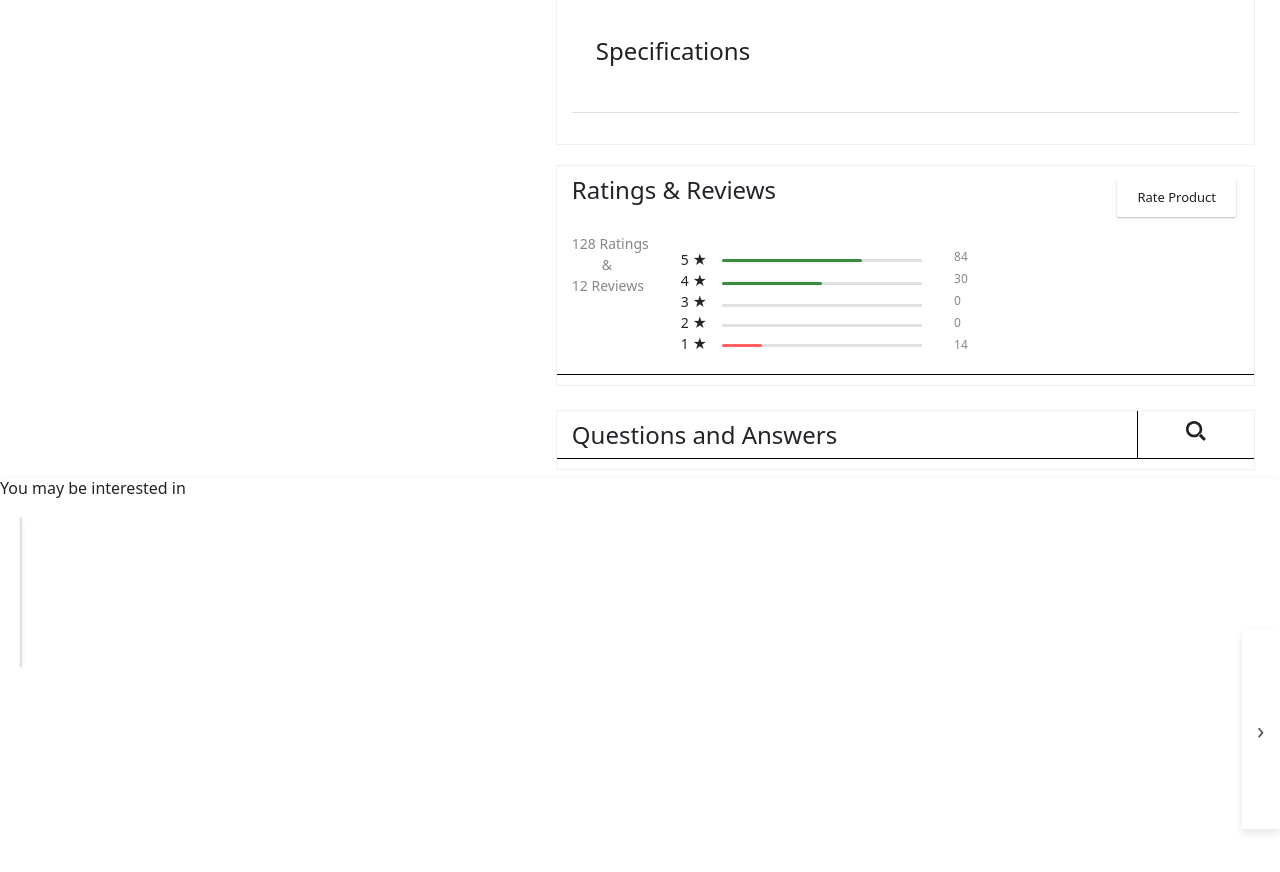
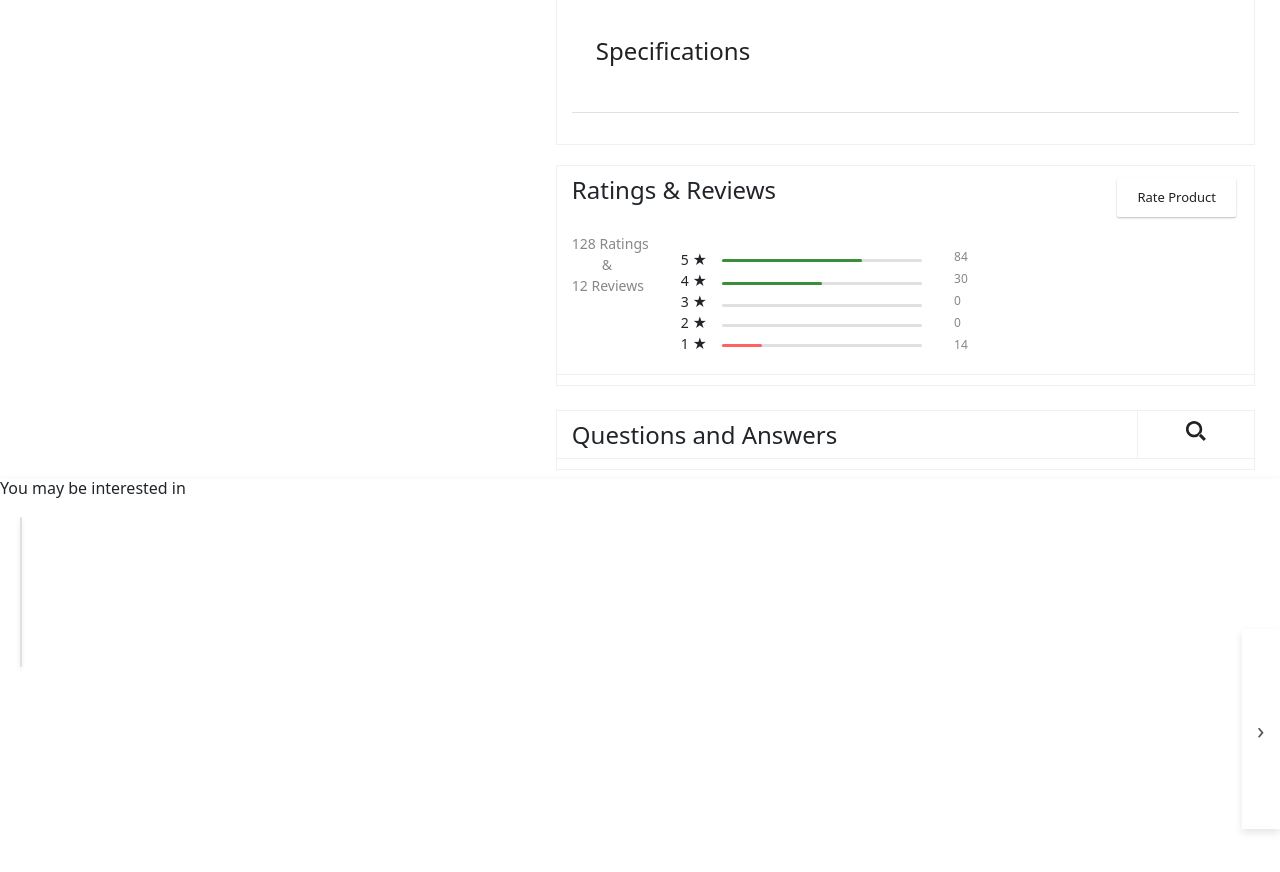
Before and after one commit to aiswaryajayadev/Flipkart-Clone, a website: page Html/productDescription.html in a window 1280 px wide. Shown: the part 993-1865 px from the top of the page. Drawn offline with nearby package versions, Linux system fonts and the light colour scheme; no server answers.

Commit message:
product-description

```diff
--- a/Style/styles.css
+++ b/Style/styles.css
@@ -1001,7 +1001,7 @@ color: black;
 .questions-answers{
     display: flex;
     justify-content: space-between;
-    border-bottom:1px solid black;
+    border-bottom:1px solid #f0f0f0;
 }
 .customer-questions p{
     margin-left:15px;
@@ -1009,11 +1009,11 @@ color: black;
 }
 .customer-questions{
 
-    border-bottom:1px solid black;
+    border-bottom:1px solid #f0f0f0;
 
 }
 .rating-reviews{
-    border-bottom:1px solid black;
+    border-bottom:1px solid #f0f0f0;
 }
 
 .customer-questions:last-child {
@@ -1025,7 +1025,7 @@ color: black;
 }
 .question-search{
     margin-left: 300px;
-   border-left: 1px solid black;
+   border-left: 1px solid #f0f0f0;
     width: 9%;
     cursor: pointer;
     text-align: center;}
```
